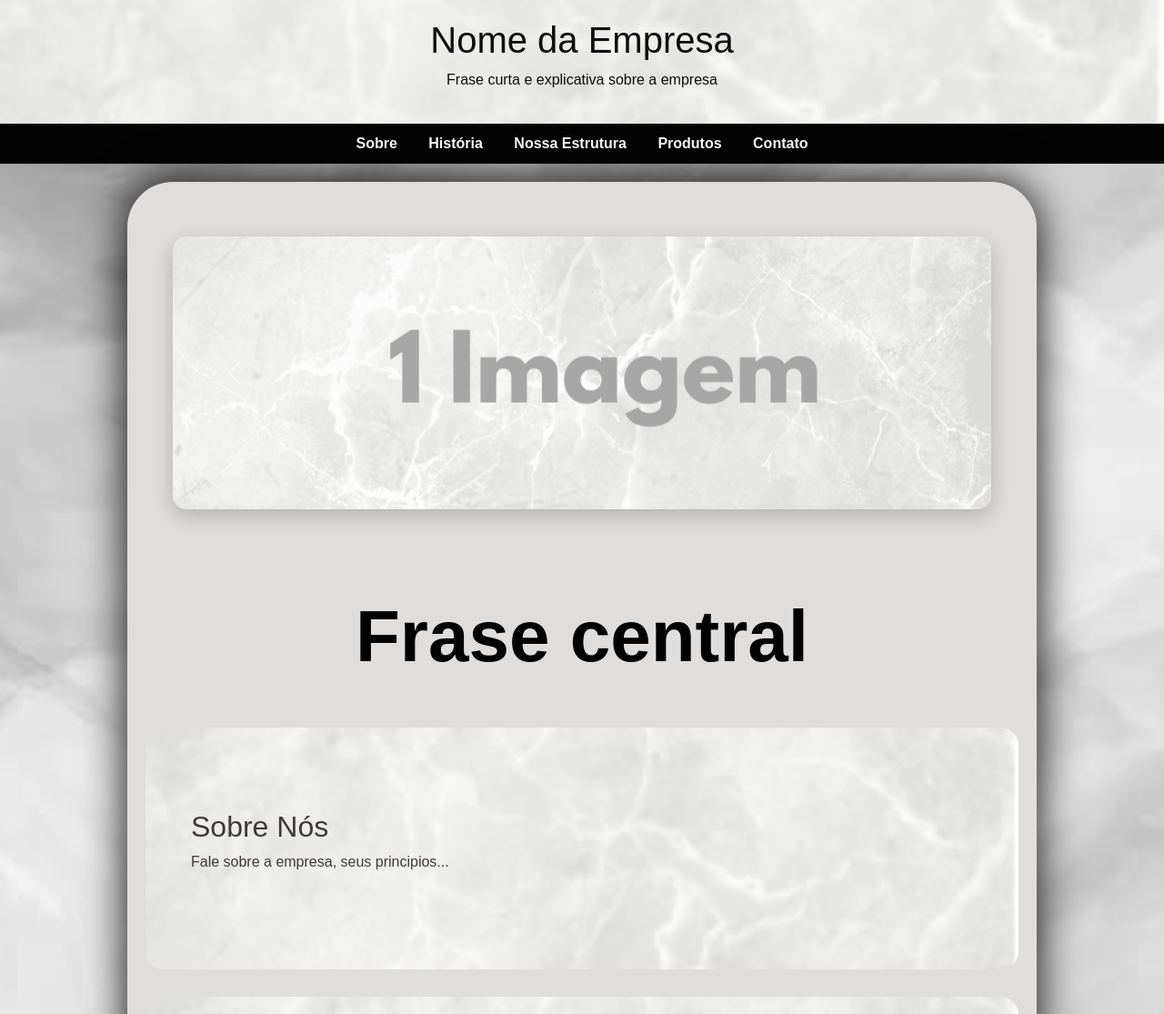
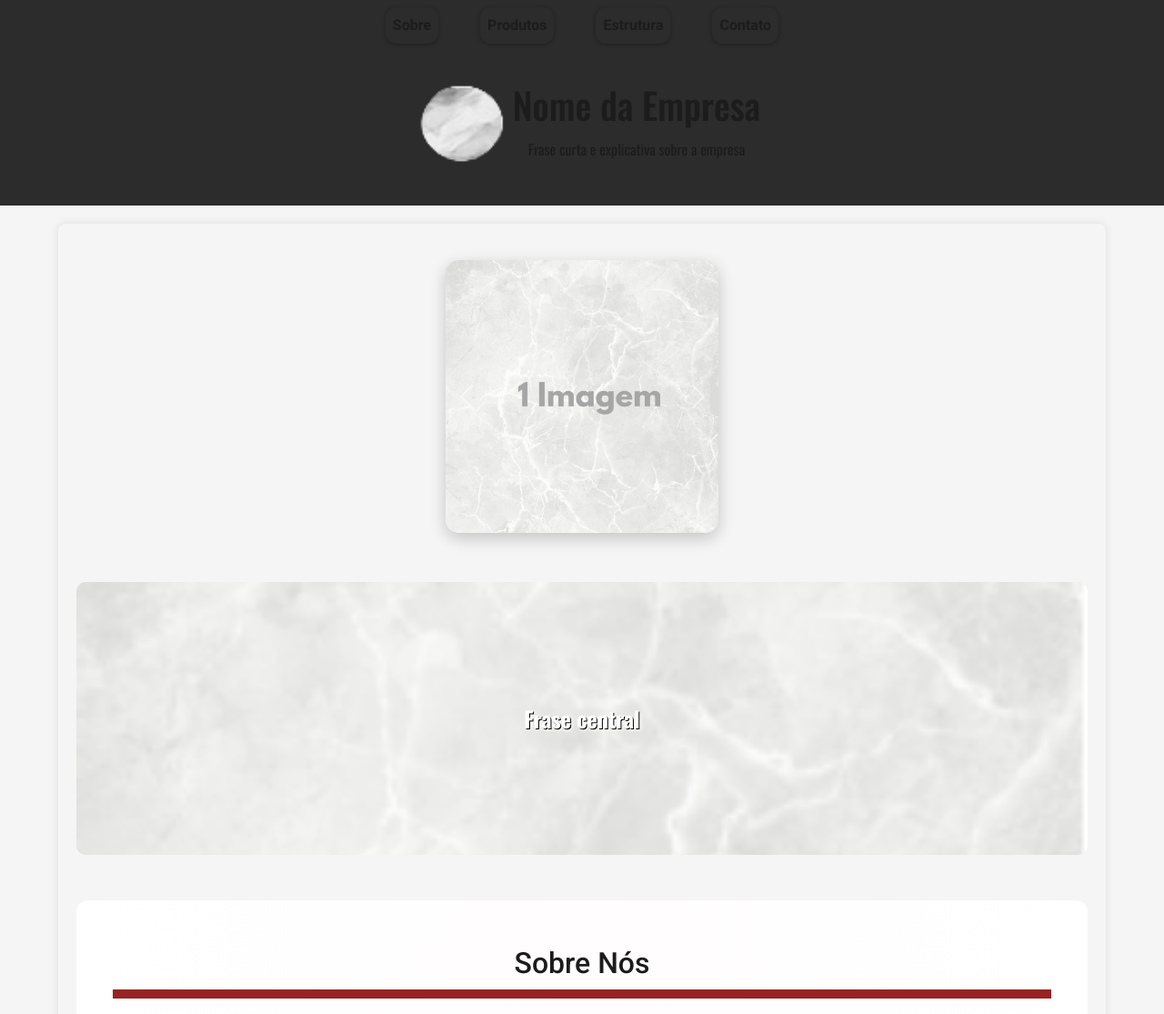
Before and after one commit to IsabelaSilvaSantos/Girls_group, a PHP site: page / in a window 1280 px wide. Shown: the top 1115 px of the page at 91% size. Run offline with PHP 8.4, Linux system fonts and the light colour scheme; some libraries are stand-ins or nearby versions.

Commit message:
ajustes no index

```diff
--- a/CSS/base.css
+++ b/CSS/base.css
@@ -1,25 +1,201 @@
+@import url('https://fonts.googleapis.com/css2?family=Oswald:wght@200..700&family=Roboto:ital,wght@0,100..900;1,100..900&display=swap');
 @import url("https://cdn.jsdelivr.net/npm/bootstrap-icons@1.12.1/font/bootstrap-icons.min.css");
-*{
+
+:root {
+    --font-primaria: "Oswald", sans-serif;
+    --font-secundaria: "Roboto", sans-serif;
+    --cor-fundo-claro: #f5f5f5;
+    --cor-fundo-cinza-escuro: #2c2c2c;
+    --cor-fundo-cinza-medio: #4a4a4a;
+    --cor-fundo-preto: #000000;
+    --cor-texto: #1c1c1c;
+}
+
+* {
+    box-sizing: border-box;
     margin: 0;
     padding: 0;
-    box-sizing: border-box;
-    font-family:'Segoe UI', Tahoma, Geneva, Verdana, sans-serif
 }
-body{
-    background-color: rgb(255, 255, 255);
-    color: #333;
+
+
+body {
     display: flex;
     flex-direction: column;
+    font-family: var(--font-secundaria);
+    background-color: var(--cor-fundo-claro);
+    color: var(--cor-texto);
     min-height: 100vh;
 }
-main{
-    flex: 1;
+
+
+header {
+    background-color: var(--cor-fundo-cinza-escuro);
+    color: white;
+    text-align: center;
+    padding: 30px 15px;
+    font-family: var(--font-primaria);
 }
 
-footer{
-    background-color: #333;
-    color: rgb(255, 255, 255);
+header img {
+    max-width: 120px;
+    margin-bottom: 10px;
+}
+
+
+nav {
+    background-color: #1f1f1f;
+    padding: 12px;
     text-align: center;
-    padding: 10px;
-    margin-top: 20px;
 }
+
+nav a {
+    color: #ffffff;
+    text-decoration: none;
+    margin: 0 18px;
+    font-weight: bold;
+    transition: color 0.3s;
+}
+
+nav a:hover {
+    color: #cccccc;
+}
+
+
+main {
+    flex: 1;
+    display: flex;
+    flex-direction: column;
+    padding: 20px;
+    width: 90%;
+    max-width: 1000px;
+    margin: 30px auto;
+    background: #ffffffee;
+    border-radius: 20px;
+    box-shadow: 0 0 25px rgba(0, 0, 0, 0.15);
+}
+
+
+#carouselExampleFade {
+    max-width: 100%;
+    margin: 20px auto;
+    border-radius: 15px;
+    overflow: hidden;
+    box-shadow: 0 6px 18px rgba(0, 0, 0, 0.2);
+}
+
+.carousel-inner img {
+    object-fit: cover;
+    height: 300px;
+    width: 100%;
+}
+
+/* Faixa central */
+.dest {
+    background-image: url('../images/fundas.png');
+    background-repeat: no-repeat;
+    background-position: center;
+    background-size: cover;
+    height: 300px;
+    display: flex;
+    align-items: center;
+    justify-content: center;
+    color: white;
+    font-size: 32px;
+    font-family: var(--font-primaria);
+    text-shadow: 2px 2px 6px black;
+    border-radius: 10px;
+    margin: 30px 0;
+}
+
+/* Seções com imagem */
+.container {
+    display: flex;
+    flex-wrap: wrap;
+    background-image: url('../images/fundas.png');
+    background-repeat: no-repeat;
+    background-position: center;
+    background-size: cover;
+    padding: 40px 20px;
+    margin-bottom: 30px;
+    border-radius: 20px;
+    gap: 30px;
+    align-items: center;
+}
+
+.container img {
+    width: 45%;
+    max-width: 450px;
+    height: auto;
+    border-radius: 15px;
+    box-shadow: 0 4px 12px rgba(0, 0, 0, 0.15);
+}
+
+.texto {
+    flex: 1;
+    padding: 20px;
+    font-family: var(--font-secundaria);
+}
+
+section:nth-child(even) .texto {
+    order: -1;
+}
+
+/* Rodapé */
+footer {
+    background-color: var(--cor-fundo-cinza-medio);
+    color: #fff;
+    text-align: center;
+    padding: 20px;
+    font-family: var(--font-primaria);
+}
+
+footer .r-linha {
+    display: flex;
+    justify-content: center;
+    gap: 20px;
+    flex-wrap: wrap;
+    margin-top: 15px;
+}
+
+footer .r-linha-item img {
+    width: 120px;
+    height: auto;
+}
+
+footer .r-linha-item {
+    width: 120px;
+}
+
+footer a {
+    text-decoration: none;
+    font-size: 18px;
+    color: #f5f5f5;
+    display: flex;
+    justify-content: center;
+    align-items: center;
+    width: 42px;
+    height: 42px;
+    border-radius: 50%;
+    transition: 0.3s;
+}
+
+/* Redes Sociais */
+.rede-social {
+    display: flex;
+    flex-direction: column;
+    align-items: center;
+    gap: 10px;
+    margin-top: 15px;
+}
+
+.facebook {
+    background-color: #3b5998;
+}
+
+.instagram {
+    background-image: linear-gradient(45deg, #fcb045, #fd1d1d, #833ab4);
+}
+
+.whatsapp {
+    background-color: #25d366;
+}
--- /dev/null
+++ b/CSS/baseSite.css
@@ -0,0 +1,75 @@
+@import url('base.css');
+
+
+header {
+    display: flex;
+    justify-content: center;
+    align-items: center;
+    background-color: var(--cor-fundo-cinza-escuro);
+    color: var(--cor-fonte-claro);
+    padding: 20px;
+    flex-wrap: wrap;
+}
+
+header .empresa {
+    display: flex;
+    flex-direction: column;
+    text-align: center;
+    justify-content: center;
+    align-items: center;
+    gap: 5px;
+}
+
+header img {
+    width: 150px;
+    height: auto;
+}
+
+
+.nav-custom {
+    background-color: var(--cor-fundo-cinza-escuro);
+}
+
+.navbar-nav {
+    gap: 10px;
+}
+
+.nav-link {
+    color: var(--cor-fonte-claro);
+    box-shadow: 0 1px 5px rgba(0, 0, 0, 0.3);
+    border-radius: 12px;
+    transition: box-shadow 0.3s ease, transform 0.3s ease;
+    font-weight: bold;
+}
+
+.nav-link:hover {
+    color: var(--cor-fonte-claro);
+    box-shadow: 0 16px 32px rgba(0, 0, 0, 0.3);
+    transform: translateY(-4px);
+}
+
+
+main {
+    width: 90%;
+    max-width: 1200px;
+    margin: 20px auto;
+    padding: 20px;
+    background-color: var(--cor-fundo-claro);
+    box-shadow: 0 0 10px rgba(0, 0, 0, 0.1);
+    border-radius: 8px;
+}
+
+
+@media screen and (max-width: 992px) {
+    .nav-link,
+    .nav-link:hover {
+        box-shadow: none;
+        transform: none;
+    }
+}
+
+@media screen and (max-width: 600px) {
+    header {
+        flex-direction: column;
+    }
+}
--- /dev/null
+++ b/CSS/index.css
@@ -0,0 +1,55 @@
+.dest{
+    height: 300px;
+    display: flex;
+    justify-content: center;
+    align-items: center;
+    background-image: url("../images/fundas.png");
+    background-repeat: no-repeat;
+    background-position: center;
+    background-size: cover;
+    font-size: 24px;
+    font-weight: bold;
+    text-shadow: 1px 1px 0 #ffffff;
+    text-shadow:
+    1px  1px 0 #000000,
+    2px 2px 4px #ffffff;
+}
+
+section{
+    margin: 20px 0;
+    padding: 20px;
+    border-radius: 12px;
+    background: linear-gradient(to right,#ffffff,#fffdfd,#ffffff);
+    background-color: #eee;
+}
+
+section h2{
+    text-align: center;
+    font-family: var(--font-secundaria);
+    margin: 20px;
+    border-bottom: 10px solid #972323 ;
+    padding: 10px;
+}
+
+section .msn{
+    display: flex;
+    gap: 20px;
+    align-items: center;
+}
+
+section .msn img{
+    width: 50%;
+}
+
+@media screen and (max-width: 600px){
+    main{
+        width: 100%;
+    }
+    section .msn{
+        flex-direction: column;
+    }
+    .dest{
+        text-align: center;
+        padding: 15px;
+    }
+}
--- a/CSS/layout.css
+++ b/CSS/layout.css
@@ -4,6 +4,7 @@
   box-sizing: border-box;
   font-family: Arial, sans-serif;
 }
+
 
 body {
   background-color: #e2dada;
@@ -40,7 +41,6 @@ nav a {
 }
 
 main {
-
   width: 90%;
   max-width: 1000px;
   margin: 20px auto;
@@ -51,16 +51,17 @@ main {
 }
 
 .dest {
-
+  background-image: url('../images/FotoFazenda2.0.png');
+  background-repeat: no-repeat;
   background-position: center;
   background-size: cover;
-    height: 200px;
+  height: 300px;
   display: flex;
   align-items: center;
   justify-content: center;
   text-align: center;
   color: rgb(2, 2, 2);
-    font-size: 80px;
+  font-size: 48px;
   font-weight: bold;
 }
 
@@ -79,20 +80,23 @@ main {
   overflow: hidden;
 }
 
-
 .container img {
   width: 50%;
   max-width: 500px;
   height: auto;
-    border-radius: 10px;
   border-radius: 15px;
   box-shadow: 0 4px 10px rgba(22, 22, 22, 0.1);
 }
 
 .texto {
-    width: 500%;
+  width: 50%;
   padding: 30px;
 }
+
+section:nth-child(even) .texto {
+  order: -1;
+}
+
 
 #carouselExampleFade {
   max-width: 900px;
--- a/apaUsuario.php
+++ b/apaUsuario.php
@@ -13,7 +13,6 @@
     <header>
         <?php require_once "_parts/_menu.php"; ?>
     </header>
-
     <main class="container mt-3">
         <div class="mt-3">
             <h3>Usuarios</h3>
@@ -53,7 +52,7 @@
                             </form>
 
                             <form action="<?php echo htmlspecialchars("dbUsuario.php") ?>" method="post" class="d-flex">
-                                <input type="hidden" name="id" value="<?php echo $Usuario->id ?>">
+                                <input type="hidden" name="id" value="<?php echo $$Usuario->id ?>">
                                 <button name="btnDeletar" class="btn btn-outline-danger btn-sm" type="submit"
                                     onclick="return confirm('Tem certeza que deseja deletar o Usuario?');"><i
                                     class="bi bi-trash"></i>
@@ -64,12 +63,11 @@
                 <?php endforeach; ?>
             </tbody>
         </table>
+
     </main>
-
     <footer>
         <?php require_once "_parts/_footer.php"; ?>
     </footer>
-
     <script src="https://cdn.jsdelivr.net/npm/bootstrap@5.3.5/dist/js/bootstrap.bundle.min.js">
     </script>
 </body>
--- a/index.php
+++ b/index.php
@@ -2,33 +2,48 @@
 <html lang="pt-BR">
 
 <head>
-    <meta charset="UTF-8">
-    <meta name="viewport" content="width=device-width, initial-scale=1.0">
-    <link href="https://cdn.jsdelivr.net/npm/bootstrap@5.3.2/dist/css/bootstrap.min.css" rel="stylesheet">
-    <link rel="stylesheet" href="CSS/layout.css">
-    <link rel="shortcut icon" href="images/Logo.png" type="image/x-icon">
+  <meta charset="UTF-8" />
+  <meta name="viewport" content="width=device-width, initial-scale=1.0" />
+  <link rel="shortcut icon" href="images/logo.png" type="image/x-icon" />
+  <link href="https://cdn.jsdelivr.net/npm/bootstrap@5.3.7/dist/css/bootstrap.min.css" rel="stylesheet" />
+  <link rel="stylesheet" href="CSS/baseSite.css" />
+  <link rel="stylesheet" href="CSS/index.css" />
   <title>Nome da empresa - frase curta</title>
 </head>
 
 <body>
 
 
+  <nav class="navbar navbar-expand-lg nav-custom">
+    <div class="container-fluid">
+      <button class="navbar-toggler ms-auto" type="button" data-bs-toggle="collapse" data-bs-target="#navbarNav"
+        aria-controls="navbarNav" aria-expanded="false" aria-label="Toggle navigation">
+        <i class="bi bi-list fs-1"></i>
+      </button>
+      <div class="collapse navbar-collapse justify-content-center" id="navbarNav">
+        <ul class="navbar-nav">
+          <li class="nav-item"><a class="nav-link" href="#sobre">Sobre</a></li>
+          <li class="nav-item"><a class="nav-link" href="#produtos">Produtos</a></li>
+          <li class="nav-item"><a class="nav-link" href="#estrutura">Estrutura</a></li>
+          <li class="nav-item"><a class="nav-link" href="#contato">Contato</a></li>
+        </ul>
+      </div>
+    </div>
+  </nav>
+
+
   <header>
+    <img src="images/logo.png" alt="Logo da empresa" />
+    <div class="empresa">
       <h1>Nome da Empresa</h1>
-        <p> Frase curta e explicativa sobre a empresa</p>
+      <p>Frase curta e explicativa sobre a empresa</p>
+    </div>
   </header>
-
-    <nav>
-        <a href="#sobre">Sobre</a>
-        <a href="#historia">História</a>
-        <a href="#estrutura">Nossa Estrutura</a>
-        <a href="#produtos">Produtos</a>
-        <a href="#contato">Contato</a>
-    </nav>
 
   <main>
 
-    <div id="carouselExampleFade" class="carousel slide carousel-fade">
+
+    <div id="carouselExampleFade" class="carousel slide carousel-fade mb-4">
       <div class="carousel-inner">
         <div class="carousel-item active">
           <img src="images/imagemum.png" class="d-block w-100" alt="imagem um">
@@ -37,86 +52,78 @@
           <img src="images/imagemdois.png" class="d-block w-100" alt="imagem dois">
         </div>
         <div class="carousel-item">
-                    <img src="images/imagemtres.png" class="d-block w-100" alt="imagem tres">
+          <img src="images/imagemtres.png" class="d-block w-100" alt="imagem três">
         </div>
       </div>
-            <button class="carousel-control-prev" type="button" data-bs-target="#carouselExampleFade"
-                data-bs-slide="prev">
+      <button class="carousel-control-prev" type="button" data-bs-target="#carouselExampleFade" data-bs-slide="prev">
         <span class="carousel-control-prev-icon" aria-hidden="true"></span>
-                <span class="visually-hidden">Previous</span>
+        <span class="visually-hidden">Anterior</span>
       </button>
-            <button class="carousel-control-next" type="button" data-bs-target="#carouselExampleFade"
-                data-bs-slide="next">
+      <button class="carousel-control-next" type="button" data-bs-target="#carouselExampleFade" data-bs-slide="next">
         <span class="carousel-control-next-icon" aria-hidden="true"></span>
-                <span class="visually-hidden">Next</span>
+        <span class="visually-hidden">Próximo</span>
       </button>
     </div>
+
 
     <div class="dest">
       Frase central
     </div>
 
+
     <section id="sobre">
-            <div class="container">
-                <div class="texto">
       <h2>Sobre Nós</h2>
-                    <p>Fale sobre a empresa, seus principios...</p>
-                </div>
+      <div class="msn">
+        <img src="images/sobrenos.png" alt="Imagem do sobre nós" />
+        <p>Fale sobre a empresa, seus princípios...</p>
       </div>
     </section>
 
-        <section id="historia">
-            <div class="container">
-                <div class="texto">
-                    <h2>Nossa História</h2>
-                    <p>Fale sobre a sua historia...</p>
-                </div>
+
+    <section id="produtos">
+      <h2>Produtos</h2>
+      <div class="msn">
+        <img src="images/atividades.png" alt="Imagem de produtos" />
+        <ul>
+          <li>Produtos</li>
+          <li>Proutos</li>
+          <li>Produtos</li>
+          <li>Produtos</li>
+        </ul>
       </div>
     </section>
 
 
     <section id="estrutura">
-            <div class="container">
-                <div class="texto">
-                    <h2>Nossa estrutura</h2>
-                    <p>Fale onde a empresa opera e sua estrutura para a produção, seus endereços... </p>
-                </div>
+      <h2>Nossa Estrutura</h2>
+      <div class="msn">
+        <img src="images/estruturas.png" alt="Imagem de estruturas" />
+        <p>Fale onde a empresa opera e sua estrutura para a produção, seus endereços...</p>
       </div>
     </section>
 
-        <section id="produtos">
-            <div class="container">
-                <div class="texto">
-                    <h2>Produtos</h2>
-                    <ul>
-                        <li>Produtos</li>
-                        <li>Proutos</li>
-                        <li>Produtos</li>
-                        <li>Produtos</li>
-                </div>
-            </div>
-        </section>
 
     <section id="contato">
-            <div class="container">
-                <div class="texto">
       <h2>Contato e Redes Sociais</h2>
+      <div class="msn">
+        <img src="images/contato.png" alt="Imagem de contato" />
+        <div>
           <p>Email: contato@empresa.com</p>
           <p>Telefone: (99) 9999-9999</p>
-                    <p>Istagram: empresa_empresa</p>
+          <p>Instagram: empresa_empresa</p>
           <p>TikTok: empresa_empresa</p>
         </div>
       </div>
     </section>
 
+  </main>
 
-    </main>
   <footer>
-        <p>&copy;2025 Nome da empresa- Todos os direitos reservados</p>
+    <?php require_once "_parts/_footer.php" ?>
   </footer>
 
-    <script src="https://cdn.jsdelivr.net/npm/bootstrap@5.3.5/dist/js/bootstrap.bundle.min.js">
-    </script>
+
+  <script src="https://cdn.jsdelivr.net/npm/bootstrap@5.3.7/dist/js/bootstrap.bundle.min.js"></script>
 </body>
 
 </html>
```
Lines whose indentation alone changed are shown as unchanged.
